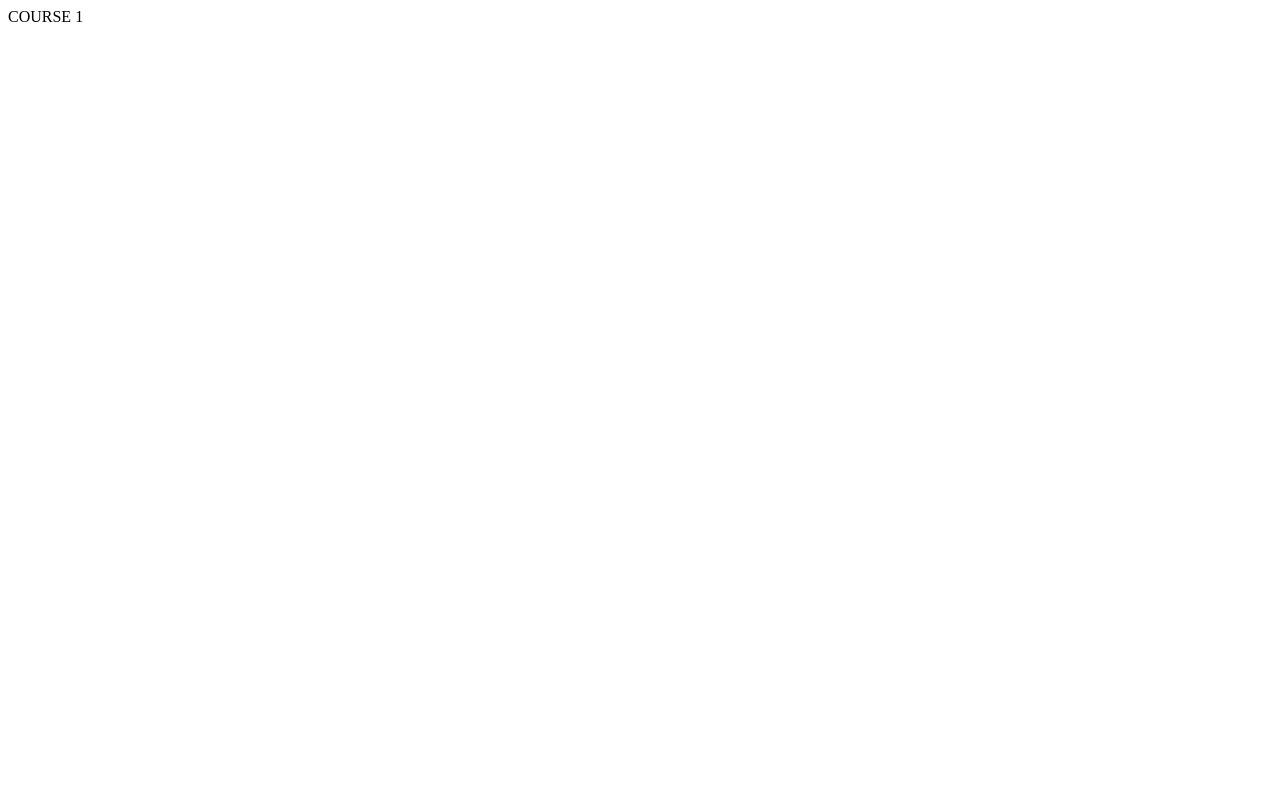
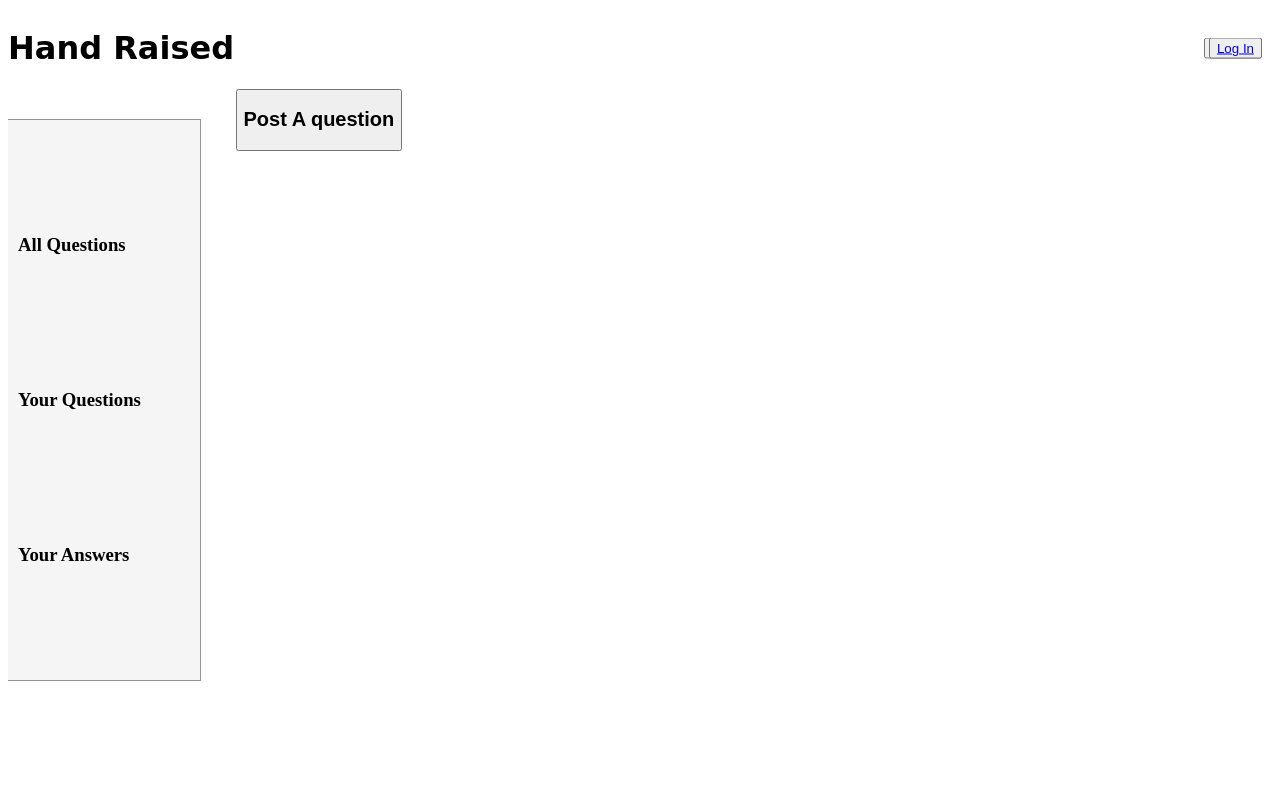
Before and after one commit to chris88herr/hand-raised, a Django app: page /hrma/studentDashboard/courses/1/ in a window 1280 px wide. Before the commit the page is almost empty. Run offline with Django 4.2, Linux system fonts and the light colour scheme; parts of the project's set-up code (start-up, migrations or seed data) failed here and were passed over; some libraries are stand-ins or nearby versions; some web fonts are replaced.

Commit message:
UI -- student course page

```diff
--- a/hrma/views.py
+++ b/hrma/views.py
@@ -94,11 +94,17 @@ class StudentDasboard(View):
         }
 
 class CoursesView(View):
-    template_name = ''
+    template_name = 'student/student_course.html'
+    context = {}
     def get(self, request, *args, **kwargs):
+        self._build_fields(request, kwargs)
+        return render(request, self.template_name , self.context)
 
-        return HttpResponse(f'COURSE {kwargs.pop("course_id")}')
-
+    def _build_fields(self, request, kwargs):
+        course_id = kwargs.pop('course_id')
+        self.context = {
+            'course_id':course_id
+        }
 
 def login(request):
     if request.method == 'POST':
--- /dev/null
+++ b/static/css/student.css
@@ -0,0 +1,35 @@
+.left-menu {
+  position: fixed;
+  width: 15%;
+  height: 70%;
+  background-color: whitesmoke;
+  border: 1px;
+  border-color: #949494;
+  border-style: dashed;
+  border-style: solid solid solid none;
+  top: 50%;
+  -webkit-transform: translateY(-50%);
+          transform: translateY(-50%);
+}
+
+.left-menu .menu-items {
+  height: 100%;
+  display: -webkit-box;
+  display: -ms-flexbox;
+  display: flex;
+  -webkit-box-orient: vertical;
+  -webkit-box-direction: normal;
+      -ms-flex-direction: column;
+          flex-direction: column;
+  -webkit-box-pack: space-evenly;
+      -ms-flex-pack: space-evenly;
+          justify-content: space-evenly;
+  margin-left: 10px;
+}
+
+.main-workspace {
+  position: relative;
+  width: 75%;
+  left: 18%;
+}
+/*# sourceMappingURL=student.css.map */
--- /dev/null
+++ b/static/css/student.scss
@@ -0,0 +1,27 @@
+.left-menu{
+    position:fixed;
+    // z-index: -10;
+    width: 15%;
+    height: 70%;
+    background-color: rgb(245, 245, 245);
+    border: 1px;
+    border-color: rgb(148, 148, 148);
+    border-style: dashed;
+    border-style: solid solid solid none;
+    top:50%;
+    transform: translateY(-50%);
+    .menu-items{
+        height: 100%;
+        display: flex;
+        flex-direction: column;
+        justify-content: space-evenly;
+        margin-left: 10px;
+    }
+
+}
+.main-workspace{
+    position: relative;
+    width: 75%;
+    left: 18%;
+    // background-color: antiquewhite;
+}
--- a/static/style.css
+++ b/static/style.css
@@ -4,11 +4,6 @@
   --first-background: #FFFFFF;
   --second-background: #D3E3FC;
   --third-background: #77A6F7;
-}
-
-body {
-  margin: auto;
-  width: 90%;
 }
 
 body form {
@@ -26,18 +21,25 @@ body form {
 }
 
 .header-content {
-  display: -webkit-box;
-  display: -ms-flexbox;
-  display: flex;
-  -webkit-box-align: center;
-      -ms-flex-align: center;
-          align-items: center;
-  -webkit-box-pack: justify;
-      -ms-flex-pack: justify;
-          justify-content: space-between;
+  position: -webkit-sticky;
+  position: sticky;
+  height: 20%;
+  z-index: 10;
+  background-color: white;
+  width: 100%;
+  top: 0;
+}
+
+.header-content button {
+  position: absolute;
+  right: 10px;
+  top: 50%;
+  -webkit-transform: translateY(-50%);
+          transform: translateY(-50%);
 }
 
 .header-content h1 {
+  display: inline-block;
   font-family: 'Tapestry', cursive;
 }
 
--- a/static/style.scss
+++ b/static/style.scss
@@ -7,8 +7,8 @@
     --third-background: #77A6F7;
 }
 body{
-    margin: auto;
-    width: 90%;
+    // margin: auto;
+    // width: 90%;
     form{
         margin:inherit;
         width: inherit;
@@ -27,20 +27,30 @@ body{
 
 
 .header-content{
-    display: flex;
-    align-items: center;
-    justify-content: space-between;
+    // display: flex;
+    // align-items: center;
+    // justify-content: space-between;
 
     // padding:40px;
     // background-color: #c2dbd9;
-    // position: fixed;
-    // height:50%;
+    position: sticky;
+    height:20%;
+    z-index: 10;
+    background-color: white;
+    width: 100%;
+    top: 0;
+    button{
+        position: absolute;
+        right: 10px;
+        top: 50%;
+        transform: translateY(-50%);
+    }
     // width: 80%;
     // top:50%;
     // left:50%;
     // transform: translate(-50%,-50%);
     h1{
-
+       display: inline-block;
         font-family: 'Tapestry', cursive;
     //     font-weight: 200;
     //    text-align: center;
--- a/templates/hrma/base.html
+++ b/templates/hrma/base.html
@@ -12,6 +12,7 @@
     <script src = "{% static 'hrma.js' %}">  </script>
 
     {% block scripts %} {% endblock %}
+    {% block css %} {% endblock %}
     <title>
         {% block title %}
         {% endblock %}
@@ -44,6 +45,6 @@
 
     </div>
     {% block content %}
-        {% endblock %}
+    {% endblock %}
     </body>
 </html>
--- a/templates/hrma/professor/home.html
+++ b/templates/hrma/professor/home.html
@@ -6,8 +6,4 @@
 {% endblock %}
 {% block title %} Dashboard {% endblock %}
 {% block content %}
-
-        {% include "professor/dashboard.html" with add_org_form=add_org_form %}
-
-
 {% endblock %}
--- /dev/null
+++ b/templates/hrma/student/student_course.html
@@ -0,0 +1,51 @@
+{% extends 'student/home.html' %}
+{% load static %}
+<!-- CSS -->
+{% block css %}
+<link rel="stylesheet" type='text/css' href="{% static 'css/student.css' %}">
+ {% endblock %}
+{% block title %} Course {% endblock %}
+{% block content %}
+
+
+       <div class="course-main">
+           <div class="left-menu">
+                <div class="menu-items">
+                    <div class="single-menu-item">
+                        <h3>All Questions</h3>
+                    </div>
+                    <div class="single-menu-item">
+                        <h3>Your Questions</h3>
+                    </div>
+                    <div class="single-menu-item">
+                        <h3>Your Answers</h3>
+                    </div>
+                </div>
+           </div>
+           <div class="main-workspace">
+               <div class="create-question-main">
+                   <button class="create-question-btn">
+                       <h2>Post A question</h2>
+
+                   </button>
+                   <form action="studentDashboard/courses/{{course_id}}" method="POST">
+                    {% csrf_token %}
+                    {{ post_question_form}}
+                   </form>
+               </div>
+               <!-- <div class="self-questions">
+                   {% for question in student_questions %}
+                        <div class="self-single-question">
+                            <h3>
+                                {{question.question_title}}
+                            </h3>
+                        </div>
+                   {% endfor %}
+               </div> -->
+
+
+           </div>
+       </div>
+
+
+{% endblock %}
```
Also changed, not shown: templates/hrma/student/dashboard.html (+8 -1 lines), 2 other files.
